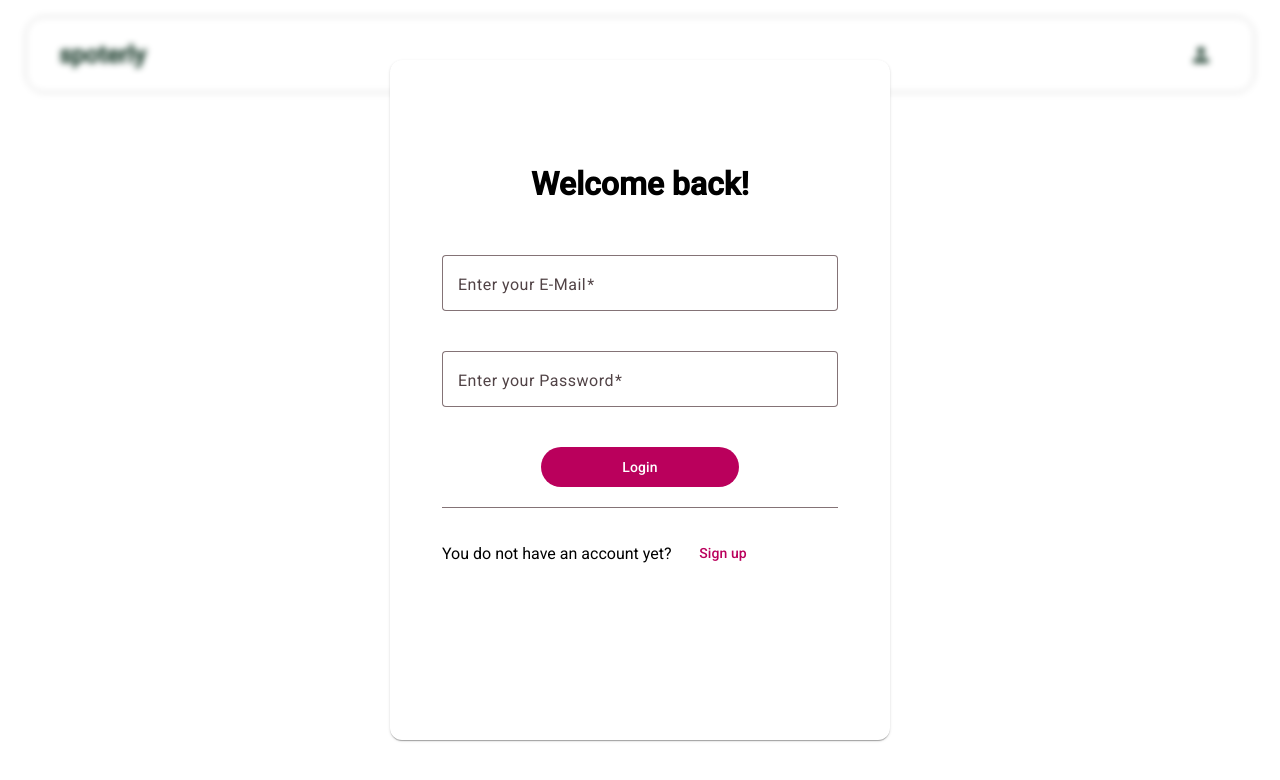
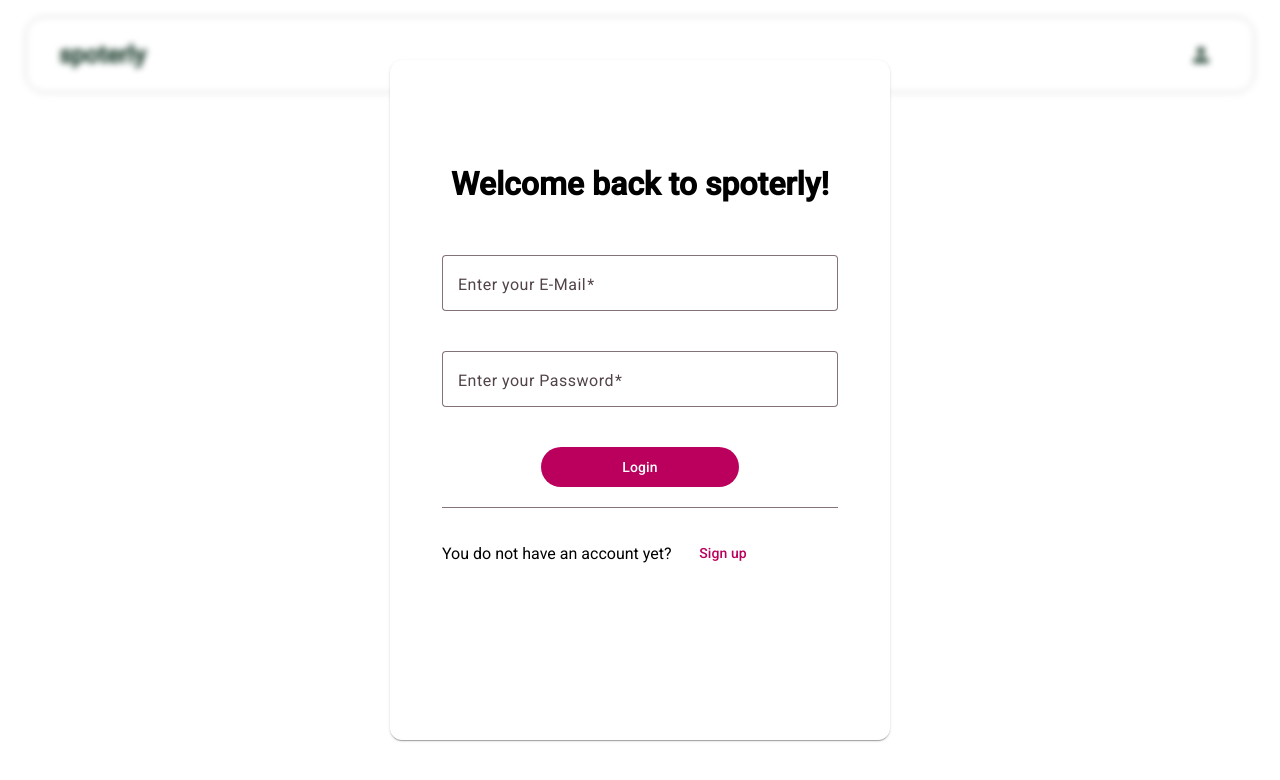
Before and after one commit to codingtim-dev/spoterly-frontend, an Angular app: page / in a window 1280 px wide. Shown: the top 780 px of the page. Built offline with nearby package versions, Linux system fonts and the light colour scheme.

Commit message:
add minor styles

```diff
--- a/src/components/auth/login/login.component.html
+++ b/src/components/auth/login/login.component.html
@@ -1,30 +1,26 @@
 <div class="overlay">
   <mat-card class="form-card">
     <mat-card-header>
-      <h1>Welcome back!</h1>
+      <h1>Welcome back to spoterly!</h1>
     </mat-card-header>
     <mat-card-content>
-
         <mat-form-field class="form-input" appearance="outline">
           <mat-label>Enter your E-Mail</mat-label>
           <input
             matInput
+            type="text"
             required
           >
         </mat-form-field>
-
         <mat-form-field class="form-input" appearance="outline">
           <mat-label>Enter your Password</mat-label>
           <input
             matInput
+            type="password"
             required
           >
         </mat-form-field>
-
-
         <button type="submit" mat-flat-button (click)="onsubmit()">Login</button>
-
-
       <mat-divider></mat-divider>
       <div class="register-row">
         <p>You do not have an account yet?</p>
--- a/src/components/auth/register/register.component.html
+++ b/src/components/auth/register/register.component.html
@@ -17,7 +17,6 @@
           <input
             matInput
             type="text"
-            placeholder="Enter your E-Mail"
             required
           >
         </mat-form-field>
@@ -25,20 +24,16 @@
           <mat-label>Enter your Password</mat-label>
           <input
             matInput
-            placeholder="Enter your password"
+            type="password"
             required
           >
         </mat-form-field>
           <button type="submit" mat-flat-button (click)="onsubmit()">Sign up</button>
-
-
       <mat-divider></mat-divider>
       <div class="register-row">
         <p>You do not have an account yet?</p>
         <button mat-button (click)="showSignUpForm(false)">Sign in</button>
-
       </div>
-
     </mat-card-content>
 
   </mat-card>
```
